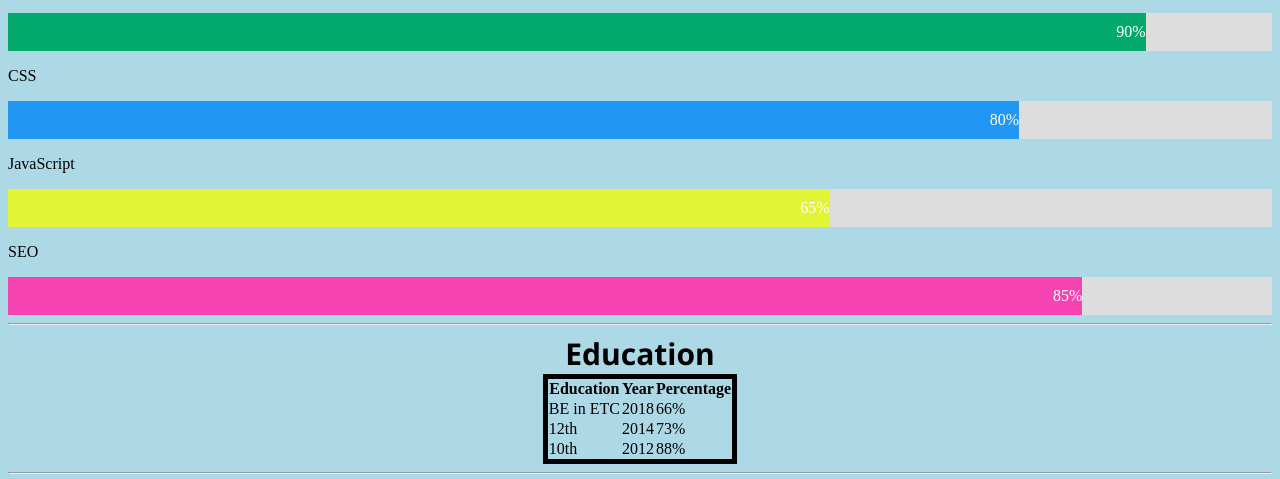
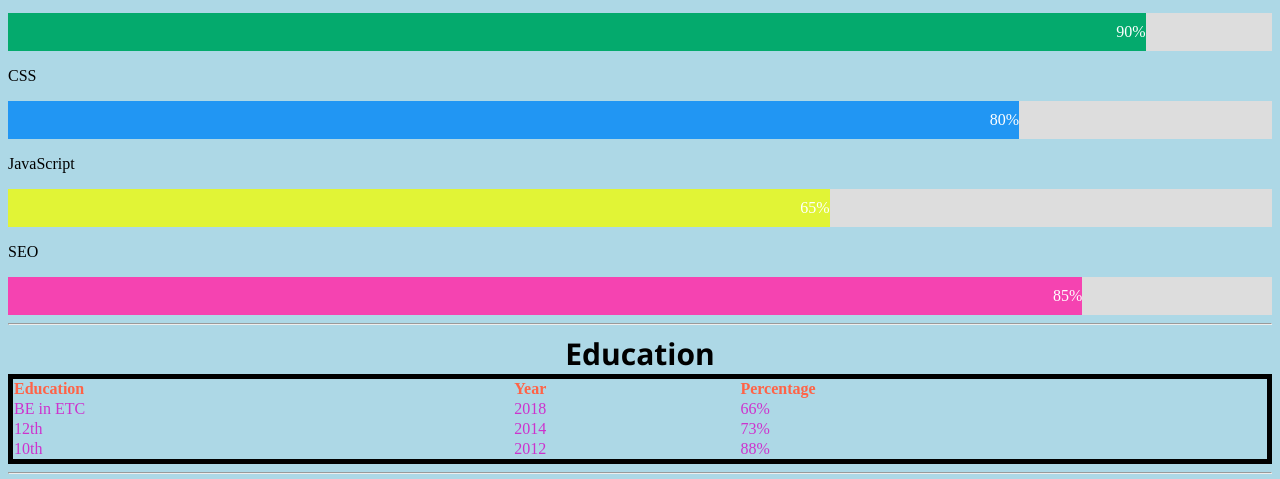
Before and after one commit to sharvaribhurchandi/myprofile, a plain HTML site: page index.html in a window 1280 px wide. Shown: the part 495-974 px from the top of the page. Drawn offline with Linux system fonts and the light colour scheme.

Commit message:
Add files via upload

```diff
--- a/index.html
+++ b/index.html
@@ -48,9 +48,9 @@
     <div class="type"> <b>Education</b></div>
     <table class="education">
         <tr>
-          <th>Education</th>
-          <th>Year</th>
-          <th>Percentage</th>
+          <th class="t">Education</th>
+          <th class="t">Year</th>
+          <th class="t">Percentage</th>
         </tr>
         <tr>
           <td>BE in ETC</td>
--- a/styles.css
+++ b/styles.css
@@ -57,5 +57,12 @@ body {
     margin-right: auto;
     border: 5px solid black;
     border-collapse: collapse;
+    width: 100%;
+    color: rgb(205, 50, 205);
+  }
+
+  .t{
+    text-align: left;
+    color: tomato;
 
   }
```
